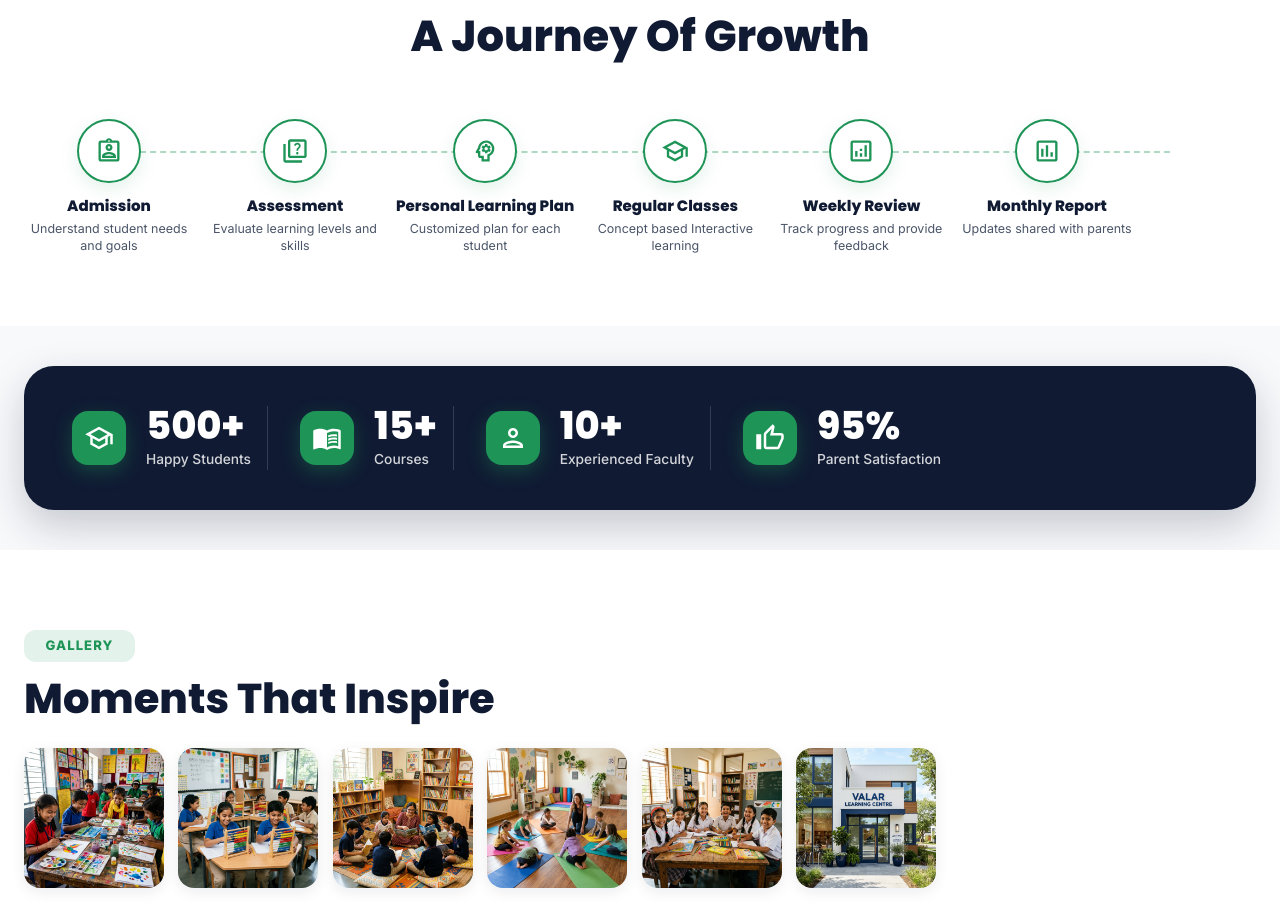
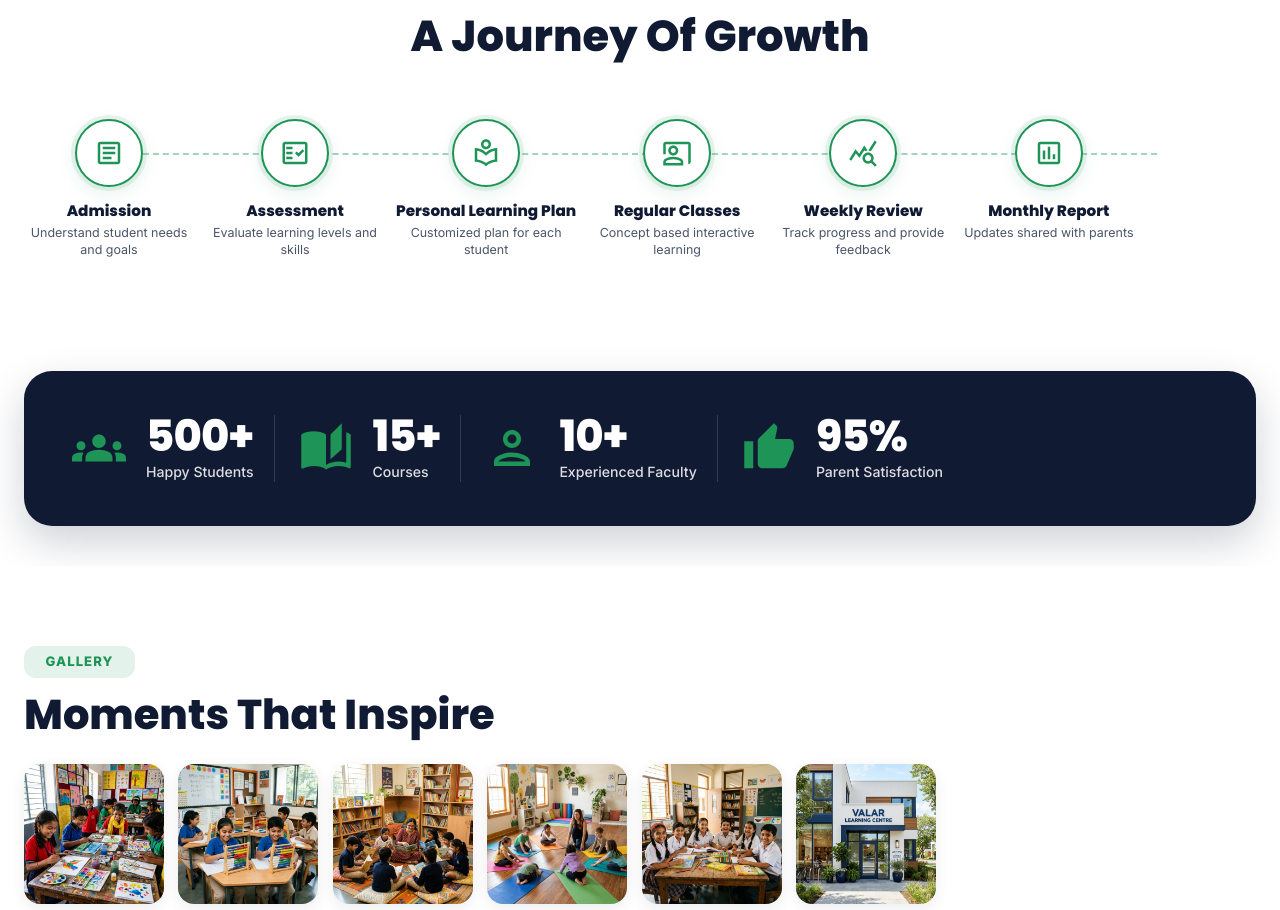
Before and after one commit to Muthy007/VALAR-LEARNING-CENTRE, a React (Vite) app: page / in a window 1280 px wide. Shown: the part 2106-3016 px from the top of the page. Built offline with nearby package versions, Linux system fonts and the light colour scheme.

Commit message:
Refine Process steps with double-ring badges, Stats with large green icons and count-up animation

```diff
--- a/src/components/Process.jsx
+++ b/src/components/Process.jsx
@@ -7,36 +7,36 @@ import {
   useTheme,
   useMediaQuery,
 } from '@mui/material';
-import AssignmentIndOutlinedIcon from '@mui/icons-material/AssignmentIndOutlined';
-import QuizOutlinedIcon from '@mui/icons-material/QuizOutlined';
-import PsychologyOutlinedIcon from '@mui/icons-material/PsychologyOutlined';
-import SchoolOutlinedIcon from '@mui/icons-material/SchoolOutlined';
-import AnalyticsOutlinedIcon from '@mui/icons-material/AnalyticsOutlined';
+import ArticleOutlinedIcon from '@mui/icons-material/ArticleOutlined';
+import FactCheckOutlinedIcon from '@mui/icons-material/FactCheckOutlined';
+import LocalLibraryOutlinedIcon from '@mui/icons-material/LocalLibraryOutlined';
+import CoPresentOutlinedIcon from '@mui/icons-material/CoPresentOutlined';
+import QueryStatsOutlinedIcon from '@mui/icons-material/QueryStatsOutlined';
 import AssessmentOutlinedIcon from '@mui/icons-material/AssessmentOutlined';
 
 const stepsData = [
   {
-    icon: AssignmentIndOutlinedIcon,
+    icon: ArticleOutlinedIcon,
     title: 'Admission',
     desc: 'Understand student needs and goals',
   },
   {
-    icon: QuizOutlinedIcon,
+    icon: FactCheckOutlinedIcon,
     title: 'Assessment',
     desc: 'Evaluate learning levels and skills',
   },
   {
-    icon: PsychologyOutlinedIcon,
+    icon: LocalLibraryOutlinedIcon,
     title: 'Personal Learning Plan',
     desc: 'Customized plan for each student',
   },
   {
-    icon: SchoolOutlinedIcon,
+    icon: CoPresentOutlinedIcon,
     title: 'Regular Classes',
-    desc: 'Concept based Interactive learning',
+    desc: 'Concept based interactive learning',
   },
   {
-    icon: AnalyticsOutlinedIcon,
+    icon: QueryStatsOutlinedIcon,
     title: 'Weekly Review',
     desc: 'Track progress and provide feedback',
   },
@@ -63,7 +63,7 @@ export default function Process() {
       <Container maxWidth="xl">
         {/* Header */}
         <Box sx={{ textAlign: 'center', mb: { xs: 4, sm: 6, md: 7 } }}>
-          {/* Green Pill Tag */}
+          {/* Green Subtitle Tag */}
           <Typography
             variant="subtitle2"
             sx={{
@@ -99,13 +99,13 @@ export default function Process() {
             <Box
               sx={{
                 position: 'absolute',
-                top: 32,
-                left: '7%',
-                right: '7%',
+                top: 34,
+                left: '8%',
+                right: '8%',
                 height: 2,
                 borderTop: '2px dashed #1E9457',
                 zIndex: 0,
-                opacity: 0.35,
+                opacity: 0.4,
               }}
             />
           )}
@@ -125,14 +125,15 @@ export default function Process() {
                       zIndex: 1,
                     }}
                   >
-                    {/* Circle Icon Badge */}
+                    {/* Double Ring Circle Icon Badge */}
                     <Box
                       sx={{
-                        width: { xs: 58, sm: 64 },
-                        height: { xs: 58, sm: 64 },
+                        width: { xs: 60, sm: 68 },
+                        height: { xs: 60, sm: 68 },
                         borderRadius: '50%',
                         backgroundColor: '#FFFFFF',
                         border: '2px solid #1E9457',
+                        outline: '4px solid rgba(30, 148, 87, 0.1)',
                         color: '#1E9457',
                         display: 'flex',
                         alignItems: 'center',
@@ -144,17 +145,18 @@ export default function Process() {
                           backgroundColor: '#1E9457',
                           color: '#FFFFFF',
                           transform: 'scale(1.08)',
+                          outline: '6px solid rgba(30, 148, 87, 0.2)',
                         },
                       }}
                     >
-                      <Icon sx={{ fontSize: { xs: 24, sm: 28 } }} />
+                      <Icon sx={{ fontSize: { xs: 26, sm: 30 } }} />
                     </Box>
 
                     {/* Title */}
                     <Typography
                       variant="h6"
                       sx={{
-                        fontSize: { xs: '0.88rem', sm: '0.94rem' },
+                        fontSize: { xs: '0.88rem', sm: '0.95rem' },
                         fontWeight: 800,
                         color: '#101B33',
                         mb: 0.6,
--- a/src/components/Stats.jsx
+++ b/src/components/Stats.jsx
@@ -1,19 +1,19 @@
 import React, { useState, useEffect, useRef } from 'react';
 import { Box, Container, Grid, Typography } from '@mui/material';
-import SchoolOutlinedIcon from '@mui/icons-material/SchoolOutlined';
-import MenuBookOutlinedIcon from '@mui/icons-material/MenuBookOutlined';
+import GroupsIcon from '@mui/icons-material/Groups';
+import AutoStoriesIcon from '@mui/icons-material/AutoStories';
 import PersonOutlinedIcon from '@mui/icons-material/PersonOutlined';
-import ThumbUpOutlinedIcon from '@mui/icons-material/ThumbUpOutlined';
+import ThumbUpIcon from '@mui/icons-material/ThumbUp';
 
 const statsData = [
   {
-    icon: SchoolOutlinedIcon,
+    icon: GroupsIcon,
     numericValue: 500,
     suffix: '+',
     label: 'Happy Students',
   },
   {
-    icon: MenuBookOutlinedIcon,
+    icon: AutoStoriesIcon,
     numericValue: 15,
     suffix: '+',
     label: 'Courses',
@@ -25,7 +25,7 @@ const statsData = [
     label: 'Experienced Faculty',
   },
   {
-    icon: ThumbUpOutlinedIcon,
+    icon: ThumbUpIcon,
     numericValue: 95,
     suffix: '%',
     label: 'Parent Satisfaction',
@@ -61,41 +61,40 @@ function CountUpItem({ icon: Icon, numericValue, suffix, label, hasTriggered, is
       sx={{
         display: 'flex',
         alignItems: 'center',
-        gap: { xs: 1.5, sm: 2.5 },
+        gap: { xs: 1.5, sm: 2, md: 2.5 },
         justifyContent: { xs: 'flex-start', sm: 'center' },
         borderRight: {
           xs: 'none',
           md: !isLast ? '1px solid rgba(255, 255, 255, 0.15)' : 'none',
         },
-        pr: { md: 2 },
+        pr: { md: 2.5 },
+        pl: { md: 1 },
       }}
     >
+      {/* Large Solid Green Icon */}
       <Box
         sx={{
-          width: { xs: 44, sm: 54 },
-          height: { xs: 44, sm: 54 },
-          borderRadius: '16px',
-          backgroundColor: '#1E9457',
-          color: '#FFFFFF',
+          color: '#1E9457',
           display: 'flex',
           alignItems: 'center',
           justifyContent: 'center',
           flexShrink: 0,
-          boxShadow: '0 6px 18px rgba(30, 148, 87, 0.35)',
         }}
       >
-        <Icon sx={{ fontSize: { xs: 24, sm: 30 } }} />
+        <Icon sx={{ fontSize: { xs: 40, sm: 48, md: 54 } }} />
       </Box>
 
+      {/* Number and Label */}
       <Box>
         <Typography
           variant="h3"
           sx={{
             fontFamily: '"Poppins", sans-serif',
-            fontSize: { xs: '1.6rem', sm: '2.1rem', md: '2.4rem' },
+            fontSize: { xs: '1.75rem', sm: '2.3rem', md: '2.7rem' },
             fontWeight: 900,
-            lineHeight: 1.05,
+            lineHeight: 1,
             color: '#FFFFFF',
+            letterSpacing: '-0.02em',
           }}
         >
           {count}
@@ -104,10 +103,11 @@ function CountUpItem({ icon: Icon, numericValue, suffix, label, hasTriggered, is
         <Typography
           variant="body2"
           sx={{
-            fontSize: { xs: '0.78rem', sm: '0.86rem' },
-            color: 'rgba(255, 255, 255, 0.82)',
+            fontSize: { xs: '0.78rem', sm: '0.88rem' },
+            color: 'rgba(255, 255, 255, 0.85)',
             fontWeight: 500,
-            mt: 0.3,
+            mt: 0.4,
+            whiteSpace: 'nowrap',
           }}
         >
           {label}
@@ -128,7 +128,7 @@ export default function Stats() {
           setHasTriggered(true);
         }
       },
-      { threshold: 0.3 }
+      { threshold: 0.25 }
     );
 
     if (containerRef.current) {
@@ -143,19 +143,19 @@ export default function Stats() {
   }, []);
 
   return (
-    <Box ref={containerRef} sx={{ py: { xs: 4, sm: 5 }, backgroundColor: '#F8F9FB' }}>
+    <Box ref={containerRef} sx={{ py: { xs: 4, sm: 5 }, backgroundColor: '#FFFFFF' }}>
       <Container maxWidth="xl">
         <Box
           sx={{
             backgroundColor: '#101B33',
             color: '#FFFFFF',
-            borderRadius: { xs: '24px', md: '30px' },
-            py: { xs: 3.5, sm: 4.5, md: 5 },
-            px: { xs: 2.5, sm: 4, md: 6 },
-            boxShadow: '0 16px 40px rgba(16, 27, 51, 0.22)',
+            borderRadius: { xs: '20px', md: '28px' },
+            py: { xs: 3.5, sm: 4.5, md: 5.5 },
+            px: { xs: 3, sm: 4, md: 5 },
+            boxShadow: '0 16px 40px rgba(16, 27, 51, 0.2)',
           }}
         >
-          <Grid container spacing={{ xs: 3, sm: 3, md: 4 }} alignItems="center">
+          <Grid container spacing={{ xs: 3, sm: 3, md: 2 }} alignItems="center">
             {statsData.map((stat, idx) => (
               <Grid item xs={6} md={3} key={idx}>
                 <CountUpItem
```
